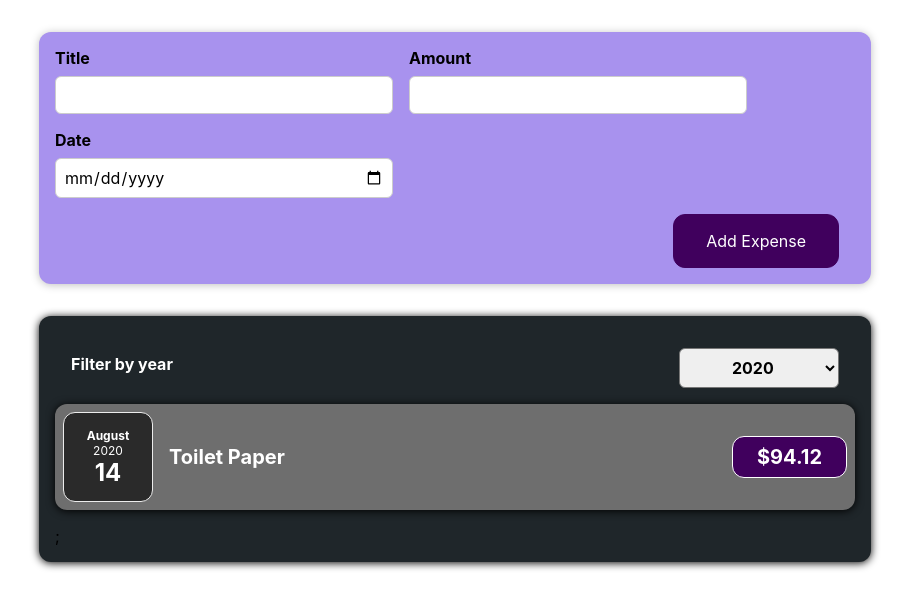
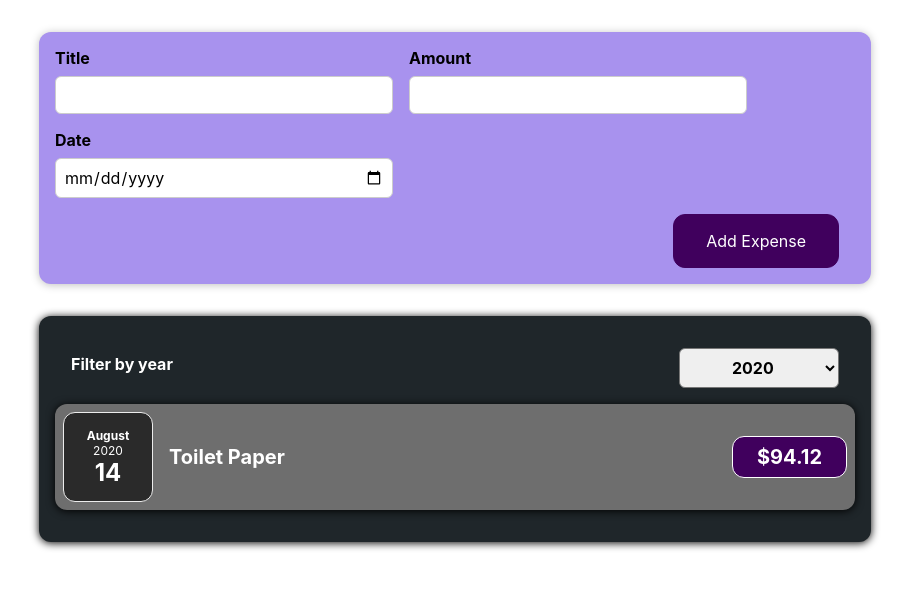
Before and after one commit to KaleabIsDoneWithJava/Exepnses_Tracker-React, a React (Create React App) app: page / in a window 1280 px wide. Shown: the top 608 px of the page, without its empty margins (185-1094 px from the left). Built offline with nearby package versions, Linux system fonts and the light colour scheme.

Commit message:
Outputting Conditional Content

```diff
--- a/src/component/Expenses/Expenses.css
+++ b/src/component/Expenses/Expenses.css
@@ -5,7 +5,9 @@
     width: 50rem;
 
 }
-
+p{
+    color:#a892ee;
+}
 @media (max-width: 800px) {
 .expenses{
     width: -webkit-fill-available;
--- a/src/component/Expenses/Expenses.js
+++ b/src/component/Expenses/Expenses.js
@@ -9,12 +9,24 @@
 
   const filterChangeHandler = (selectedYear) => {
     setFilteredYear(selectedYear);
-
   };
 
-  const filteredExpenses = props.items.filter(expense => {
+  const filteredExpenses = props.items.filter((expense) => {
     return expense.date.getFullYear().toString() === filteredYear;
   });
+
+  let expenseContent = <p>No Expenses Found!!!</p>;
+
+  if(filteredExpenses.length > 0){
+      expenseContent= filteredExpenses.map((expense) => (
+        <ExpenseItem
+          key={expense.id}
+          title={expense.title}
+          amount={expense.amount}
+          date={expense.date}
+        />
+      ));
+  }
 
   return (
     <Card className="expenses">
@@ -22,15 +34,7 @@
         selected={filteredYear}
         onChangeFilter={filterChangeHandler}
       />
-      {filteredExpenses.map((expense) => (
-        <ExpenseItem
-          key={expense.id}
-          title={expense.title}
-          amount={expense.amount}
-          date={expense.date}
-        />
-      ))}
-      ;
+      {expenseContent}
     </Card>
   );
 };
--- a/src/component/NewExpense/NewExpense.js
+++ b/src/component/NewExpense/NewExpense.js
@@ -6,7 +6,7 @@
   const saveExpenseDataHandler = (enteredExpenseData) => {
     const expenseData = {
       ...enteredExpenseData,
-      id: Math.random().toString(), //not a perfect unique id, but It'll have to do for now
+      id: Math.random().toString(), //not a perfect unique id, but it'll have to do for now
     };
 
     props.onAddExpense(expenseData);
```
